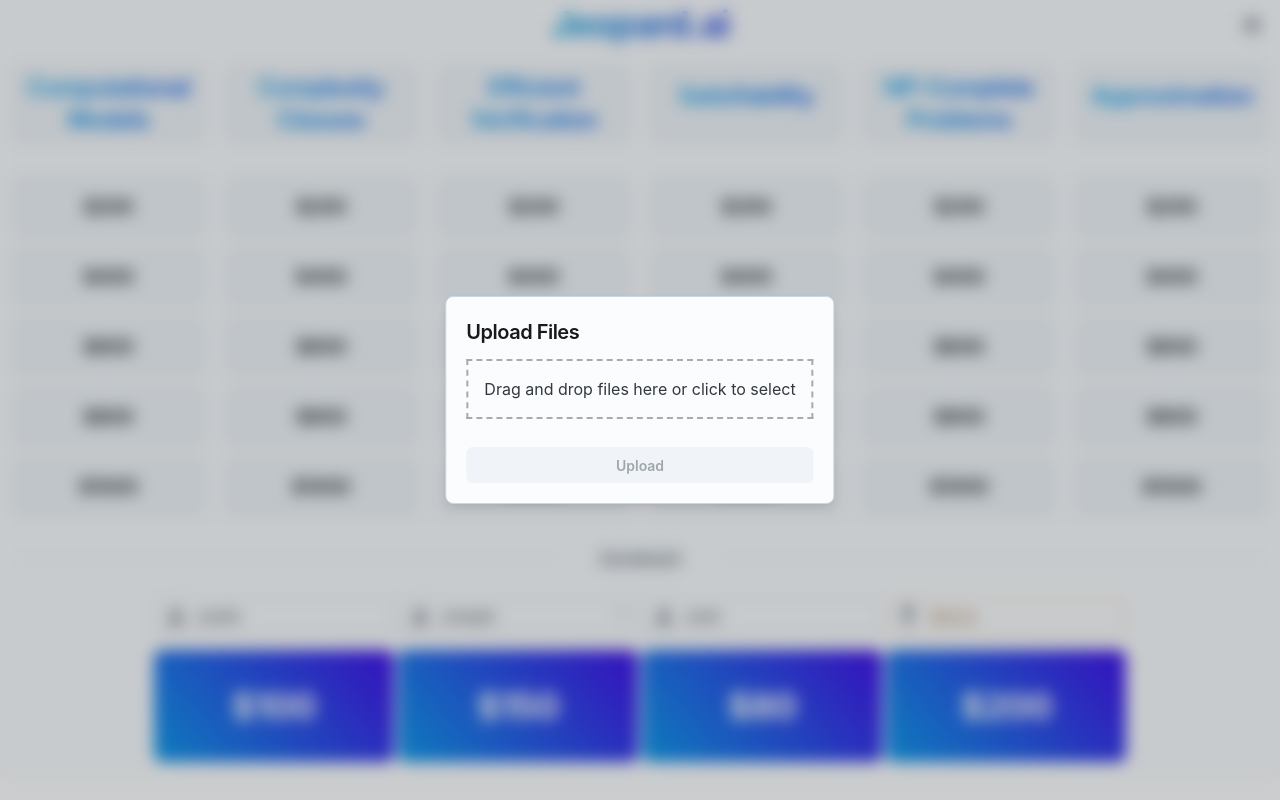
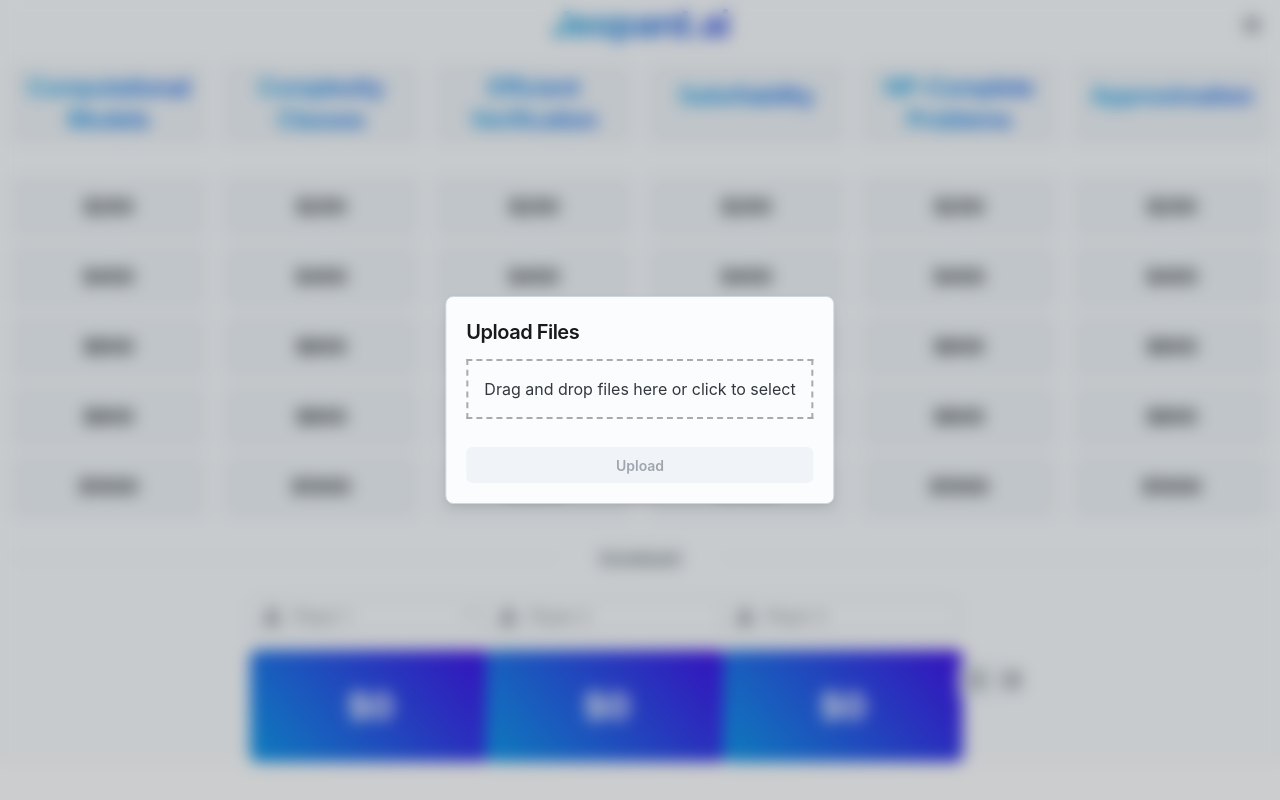
Before and after one commit to justinjpaul/jeopard.ai, a React (Vite) app in the folder app/: page / in a window 1280 px wide. Built offline with nearby package versions, Linux system fonts and the light colour scheme.

Commit message:
add add/drop player option + styling

```diff
--- a/app/src/components/Scoreboard.tsx
+++ b/app/src/components/Scoreboard.tsx
@@ -1,8 +1,20 @@
-import { Grid, Input, Typography, Card, CardContent, CardCover } from "@mui/joy";
+import {
+  Grid,
+  Input,
+  Typography,
+  Card,
+  CardContent,
+  IconButton,
+  ButtonGroup,
+} from "@mui/joy";
 import Person from "@mui/icons-material/Person";
 import MilitaryTechIcon from "@mui/icons-material/MilitaryTech";
 import { useRecoilState } from "recoil";
 import { playersAtom } from "../constants/recoil_state";
+
+import HighlightOffIcon from "@mui/icons-material/HighlightOff";
+import AddCircleIcon from "@mui/icons-material/AddCircle";
+import { generateSamplePlayer } from "../utils";
 
 const Scoreboard = () => {
   const [players, setPlayers] = useRecoilState(playersAtom);
@@ -16,19 +28,26 @@ const Scoreboard = () => {
     });
   };
 
+  const addPlayer = () => {
+    setPlayers((prev) => [...prev, generateSamplePlayer(prev.length + 1)]);
+  };
+
+  const removePlayer = () => {
+    setPlayers((prev) => prev.slice(0, prev.length - 1));
+  };
+
   return (
-    <Grid container spacing={4} alignItems="center" justifyContent="center">
+    <Grid
+      container
+      spacing={0}
+      alignItems="center"
+      justifyContent="center"
+      // sx={{ flexWrap: "nowrap" }}
+    >
       {players.map((player, index) => (
-        <Grid xs={3} md={3} key={index}>
-          <div
-            style={{
-              display: "flex",
-              flexDirection: "column",
-              alignItems: "center",
-            }}
-          >
+        <Grid xs={3} md={3} key={index} justifyContent="center">
           <Input
-              value={player.name}
+            placeholder={player.name}
             onChange={(e) => handleNameChange(index, e.target.value)}
             startDecorator={
               player.score === bestScore && player.score !== 0 ? (
@@ -48,20 +67,42 @@ const Scoreboard = () => {
           <Card
             variant="soft"
             sx={{
-                width: "13em", paddingY: "2em", backgroundImage: "linear-gradient(50deg, #0294e8, #3802e8)"
+              width: "13em",
+              paddingY: "2em",
+              backgroundImage: "linear-gradient(50deg, #0294e8, #3802e8)",
             }}
           >
             <CardContent>
-                <Typography level="h1" textAlign="center" sx={{ color: player.score >= 0 ? "white" : "red" }}>
+              <Typography
+                level="h1"
+                textAlign="center"
+                sx={{ color: player.score >= 0 ? "white" : "red" }}
+              >
                 ${player.score}
               </Typography>
             </CardContent>
           </Card>
-          </div>
         </Grid>
-      ))
-      }
-    </Grid >
+      ))}
+      <ButtonGroup variant="soft">
+        <IconButton
+          disabled={players.length <= 1}
+          onClick={() => {
+            removePlayer();
+          }}
+        >
+          <HighlightOffIcon />
+        </IconButton>
+        <IconButton
+          disabled={players.length >= 3}
+          onClick={() => {
+            addPlayer();
+          }}
+        >
+          <AddCircleIcon />
+        </IconButton>
+      </ButtonGroup>
+    </Grid>
   );
 };
 
--- a/app/src/constants/recoil_state.tsx
+++ b/app/src/constants/recoil_state.tsx
@@ -1,6 +1,6 @@
 import { atom } from "recoil";
 import { Category, Player } from "../types"; // Assuming your types file is named 'types.ts' or similar
-import { addAccessedField } from "../utils";
+import { addAccessedField, generateSamplePlayers } from "../utils";
 import sampleData, { samplePlayers } from "./sampleData";
 
 export const playerAtom = atom<Player>({
@@ -14,7 +14,7 @@ export const playerAtom = atom<Player>({
 
 export const playersAtom = atom<Player[]>({
   key: "playersAtom",
-  default: samplePlayers, // fix this
+  default: generateSamplePlayers(3), // fix this
 });
 
 export const gameboardAtom = atom<Category[]>({
--- a/app/src/main.tsx
+++ b/app/src/main.tsx
@@ -40,7 +40,12 @@ ReactDOM.createRoot(document.getElementById("root")!).render(
     <CssVarsProvider theme={theme}>
       <RecoilRoot>
         <Sheet
-          sx={{ paddingLeft: "10px", paddingRight: "10px", margin: "none" }}
+          sx={{
+            paddingLeft: "10px",
+            paddingRight: "10px",
+            margin: "none",
+            height: "100%",
+          }}
         >
           <Header />
           <GamePage />
--- a/app/src/pages/GamePage.tsx
+++ b/app/src/pages/GamePage.tsx
@@ -20,7 +20,7 @@ export default function GamePage() {
           Scoreboard
         </Chip>
       </Divider>
-      <div className="score" style={{ width: "75%", margin: "auto" }}>
+      <div className="score" style={{ maxWidth: "75%", margin: "auto" }}>
         <Scoreboard></Scoreboard>
       </div>
     </>
--- a/app/src/utils.tsx
+++ b/app/src/utils.tsx
@@ -87,3 +87,20 @@ export function addAccessedField(data: Category[]) {
     })),
   }));
 }
+
+export function generateSamplePlayers(num: number) {
+  const players = [];
+  for (let i = 1; i <= num; i++) {
+    players.push(generateSamplePlayer(i));
+  }
+  return players;
+}
+
+export function generateSamplePlayer(num: number) {
+  const player = {
+    name: `Player ${num}`,
+    score: 0,
+    activeTurn: num === 1 ? true : false,
+  };
+  return player;
+}
```
Lines whose indentation alone changed are shown as unchanged.
